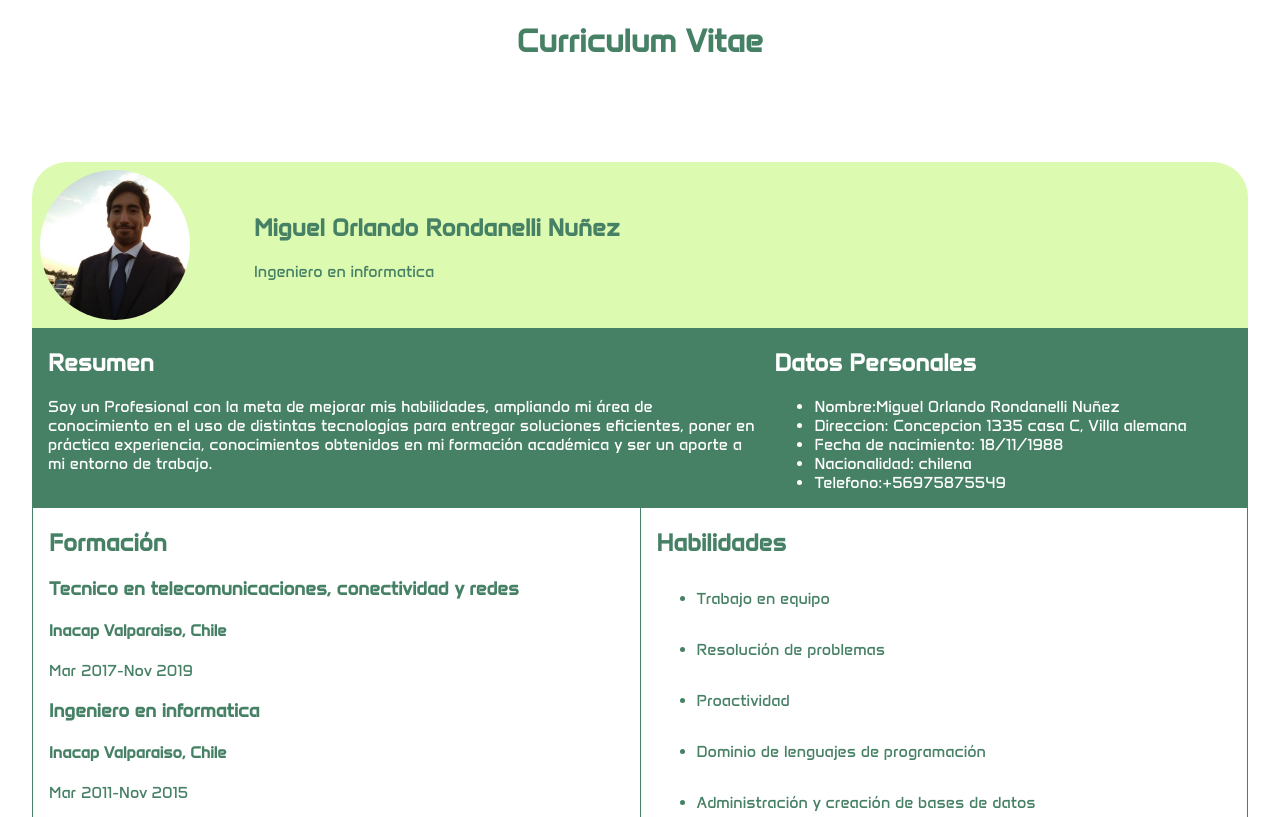
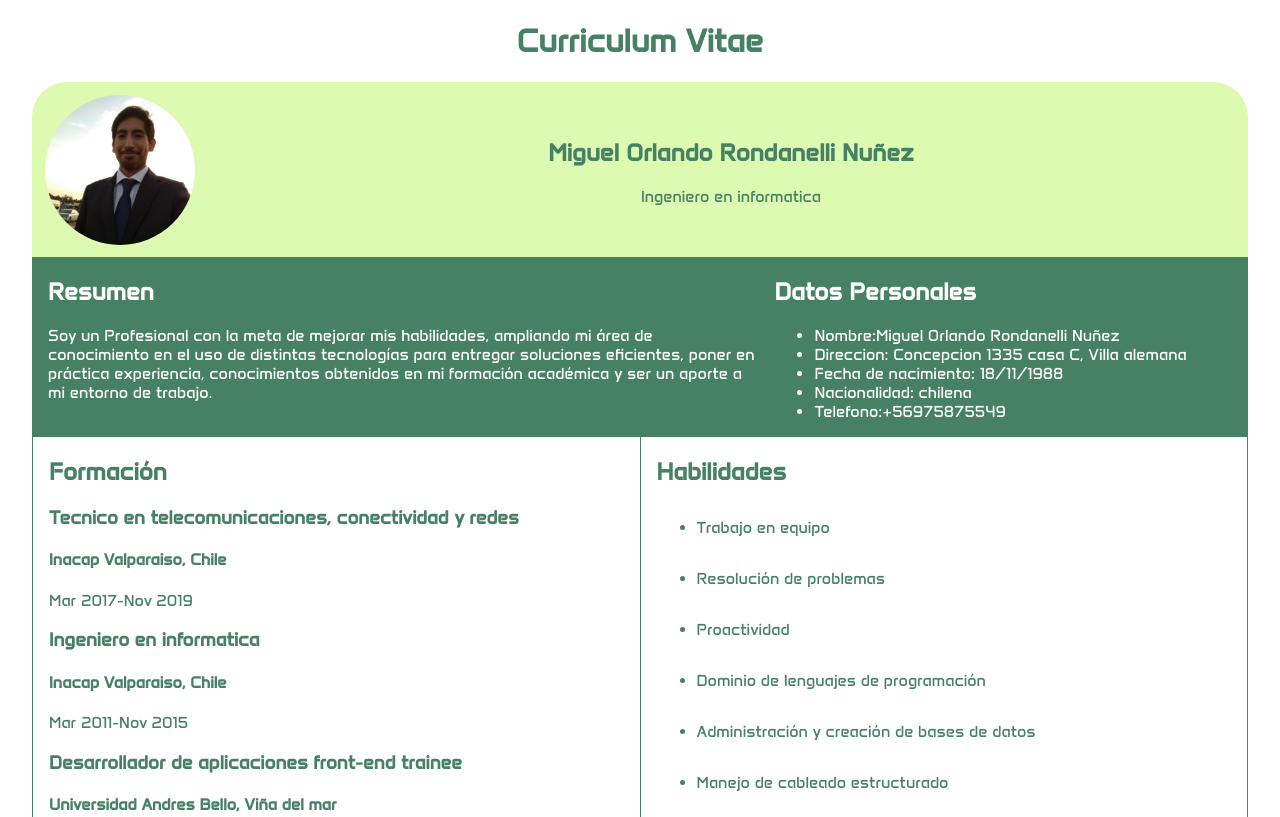
Before and after one commit to Izth4rDev/curriculum, a plain HTML site: page index.html in a window 1280 px wide. Shown: the top 817 px of the page. Drawn offline with Linux system fonts and the light colour scheme.

Commit message:
v5 correcion del header

```diff
--- a/assets/css/style.css
+++ b/assets/css/style.css
@@ -8,6 +8,8 @@ body{
 }
 header{
     text-align: center;
+    font-family: "Anta";
+    color: #468065;
 }
 
 h1{
@@ -16,7 +18,7 @@ h1{
 }
 
 main{
-    padding:5rem 2rem 0rem 2rem;
+    padding:0rem 2rem 0rem 2rem;
     font-family: "Anta";
     color: #468065;
     /*border: 0.1px solid  #468065;*/
@@ -32,9 +34,8 @@ main{
     align-items: center;
     justify-content: center;
     background-color: #DCFAB0;
-    padding-top:0.5rem;
-    padding-bottom: 0.5rem;
-    padding-left: 0.5rem;
+    padding:0.8rem 0.8rem 0.8rem 0.8rem;
+    margin:0rem 2rem 0rem 2rem;
     border-radius: 35px 35px 0 0;
     gap: 2rem;
 }
--- a/index.html
+++ b/index.html
@@ -10,15 +10,20 @@
 <body>
     <header>
         <h1>Curriculum Vitae</h1>
-    </header>
-    <main>
-        <section id="container_sub_head">
+        <div id="container_sub_head">
             <img src="assets/img/myfoto.jpeg" alt="Foto de Miguel Rondanelli" id="name_curriculum">
             <div id="banner_container">
                 <h2 >Miguel Orlando Rondanelli Nuñez</h2>
                 <p>Ingeniero en informatica</p>
             </div>
-        </section>
+        </div>
+
+    </header>
+    <main>
+       <!-- <section id="container_sub_head">
+
+        </section>-->
+
         <div id="container_section1">
             <!--seccion resumen-->
             <section id="resumen">
```
